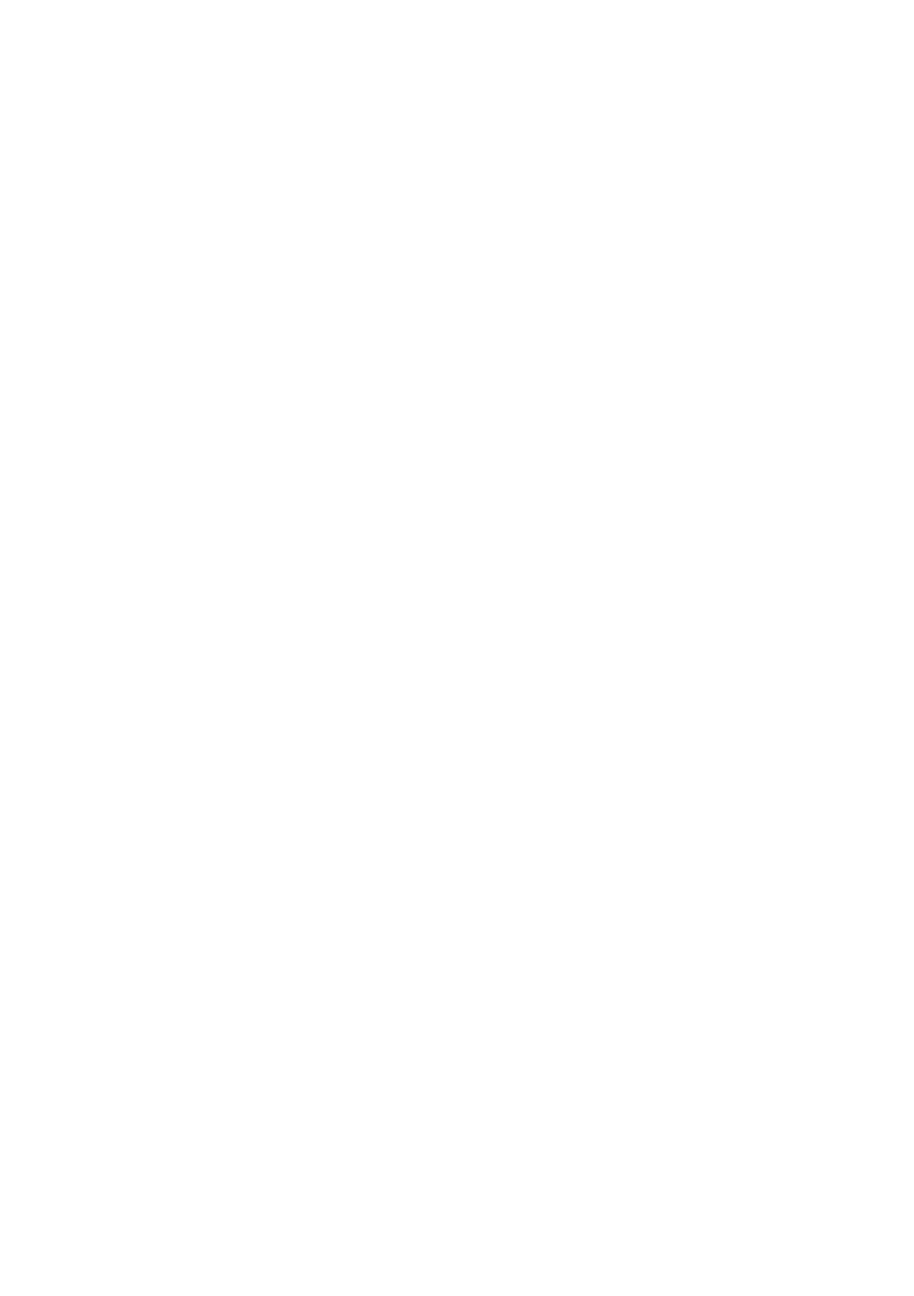
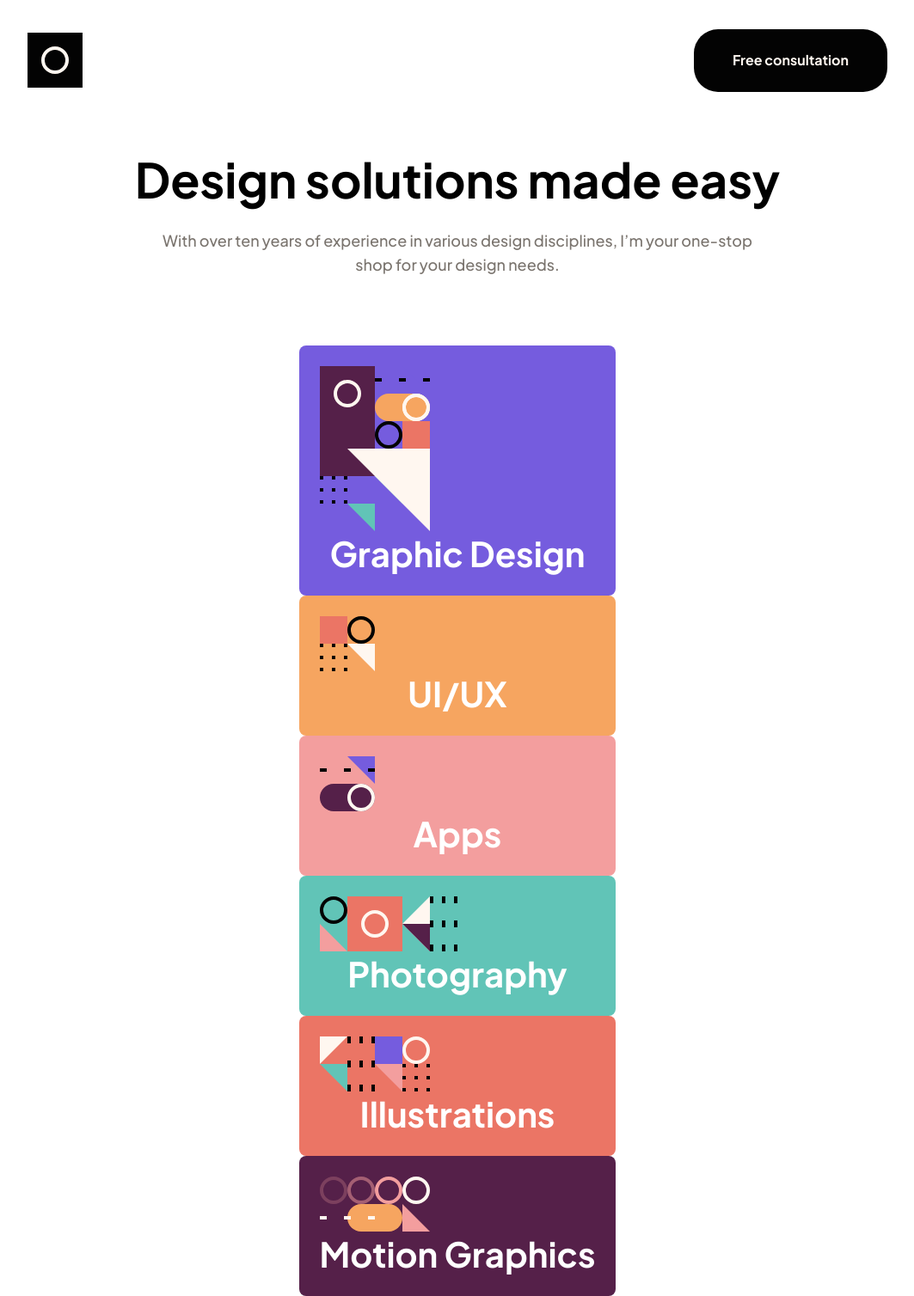
Before and after one commit to DeveloperMurodjon/Portfolio-project, a plain HTML site: page index.html in a window 1280 px wide. Shown: the whole page at 86% size, without its empty margins (108-1171 px from the left). Before the commit the page ends 800 px from the top, so only its background shows below. Drawn offline with Linux system fonts and the light colour scheme.

Commit message:
nav bar and responsive

```diff
--- a/css/about.css
+++ /dev/null
@@ -1 +0,0 @@
-@import "./global.css";
--- a/css/contact.css
+++ /dev/null
@@ -1 +0,0 @@
-@import "./global.css";
--- a/css/global.css
+++ b/css/global.css
@@ -41,6 +41,7 @@ main {
 }
 h1 {
   margin: 0;
+  font-weight: 700;
   font-size: 5.6rem;
   line-height: 7rem;
 }
--- a/css/header.css
+++ b/css/header.css
@@ -0,0 +1,49 @@
+.navigation {
+  padding-top: 34px;
+  display: flex;
+  align-items: center;
+  justify-content: space-between;
+}
+.hero-content {
+  padding-top: 66px;
+  display: flex;
+  flex-direction: column;
+  align-items: center;
+  text-align: center;
+}
+.hero-content p {
+  padding-top: 23px;
+  max-width: 730px;
+  color: var(--medium-brown);
+  font-weight: 500;
+  font-size: 1.8rem;
+  line-height: 2.8rem;
+  text-align: center;
+  align-items: center;
+}
+.grid-container {
+  padding-top: 80px;
+  color: #ffffff;
+}
+.grid-container div {
+  padding: 24px;
+  border-radius: 8px 8px;
+}
+.g-design-card {
+  background-color: var(--galactic-blue);
+}
+.ui-ux-card {
+  background-color: var(--summer-yellow);
+}
+.apps-card {
+  background-color: var(--light-pink);
+}
+.photography-card {
+  background-color: var(--cyan);
+}
+.illustrations-card {
+  background-color: var(--light-red);
+}
+.motion-g-card {
+  background-color: var(--purple);
+}
--- a/index.html
+++ b/index.html
@@ -10,9 +10,63 @@
     <header>
       <nav>
         <div class="container">
-          <div class="navigation"></div>
+          <div class="navigation">
+            <a href="./index.html">
+              <img src="./images/logo.svg" alt="Portfolio" />
+            </a>
+            <a href="#" class="btn-consultation-black">Free consultation</a>
+          </div>
         </div>
       </nav>
+      <div class="hero">
+        <div class="container">
+          <div class="hero-content">
+            <h1>Design solutions made easy</h1>
+            <p>
+              With over ten years of experience in various design disciplines,
+              I’m your one-stop shop for your design needs.
+            </p>
+            <div class="grid-container">
+              <div class="g-design-card">
+                <img
+                  src="./images/pattern-graphic-design.svg"
+                  alt="graphic shapes"
+                />
+                <h2>Graphic Design</h2>
+              </div>
+              <div class="ui-ux-card">
+                <img src="./images/pattern-ui-ux.svg" alt="ui-ux shapes" />
+                <h2>UI/UX</h2>
+              </div>
+              <div class="apps-card">
+                <img src="./images/pattern-apps.svg" alt="apps shapes" />
+                <h2>Apps</h2>
+              </div>
+              <div class="photography-card">
+                <img
+                  src="./images/pattern-photography.svg"
+                  alt="photography shapes"
+                />
+                <h2>Photography</h2>
+              </div>
+              <div class="illustrations-card">
+                <img
+                  src="./images/pattern-illustrations.svg"
+                  alt="illustrations shapes"
+                />
+                <h2>Illustrations</h2>
+              </div>
+              <div class="motion-g-card">
+                <img
+                  src="./images/pattern-motion-graphics.svg"
+                  alt="motion graphic shapes"
+                />
+                <h2>Motion Graphics</h2>
+              </div>
+            </div>
+          </div>
+        </div>
+      </div>
       <!-- <div class="hero">
         <div class="container">
           <div class="hero-main"></div>
```
